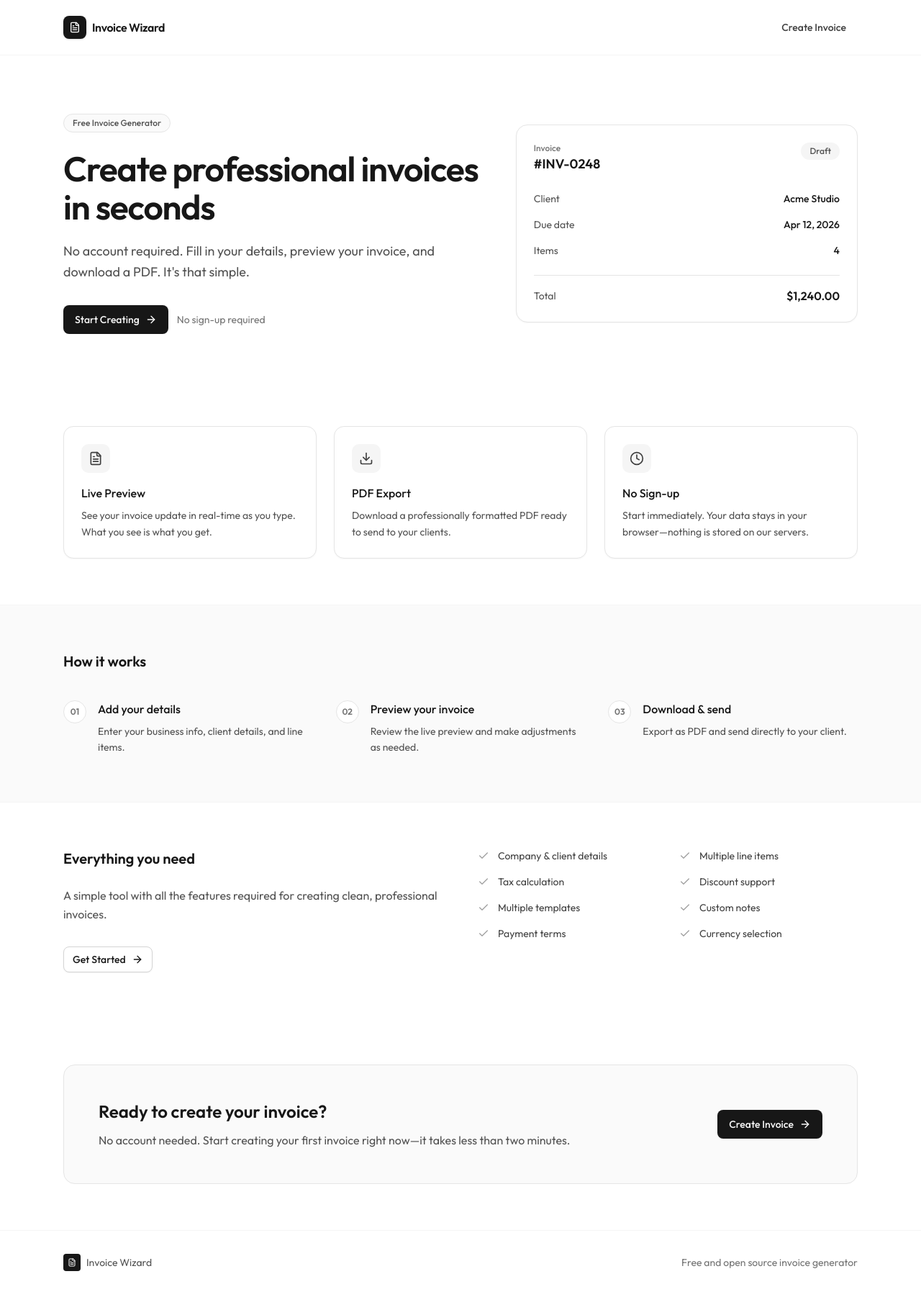
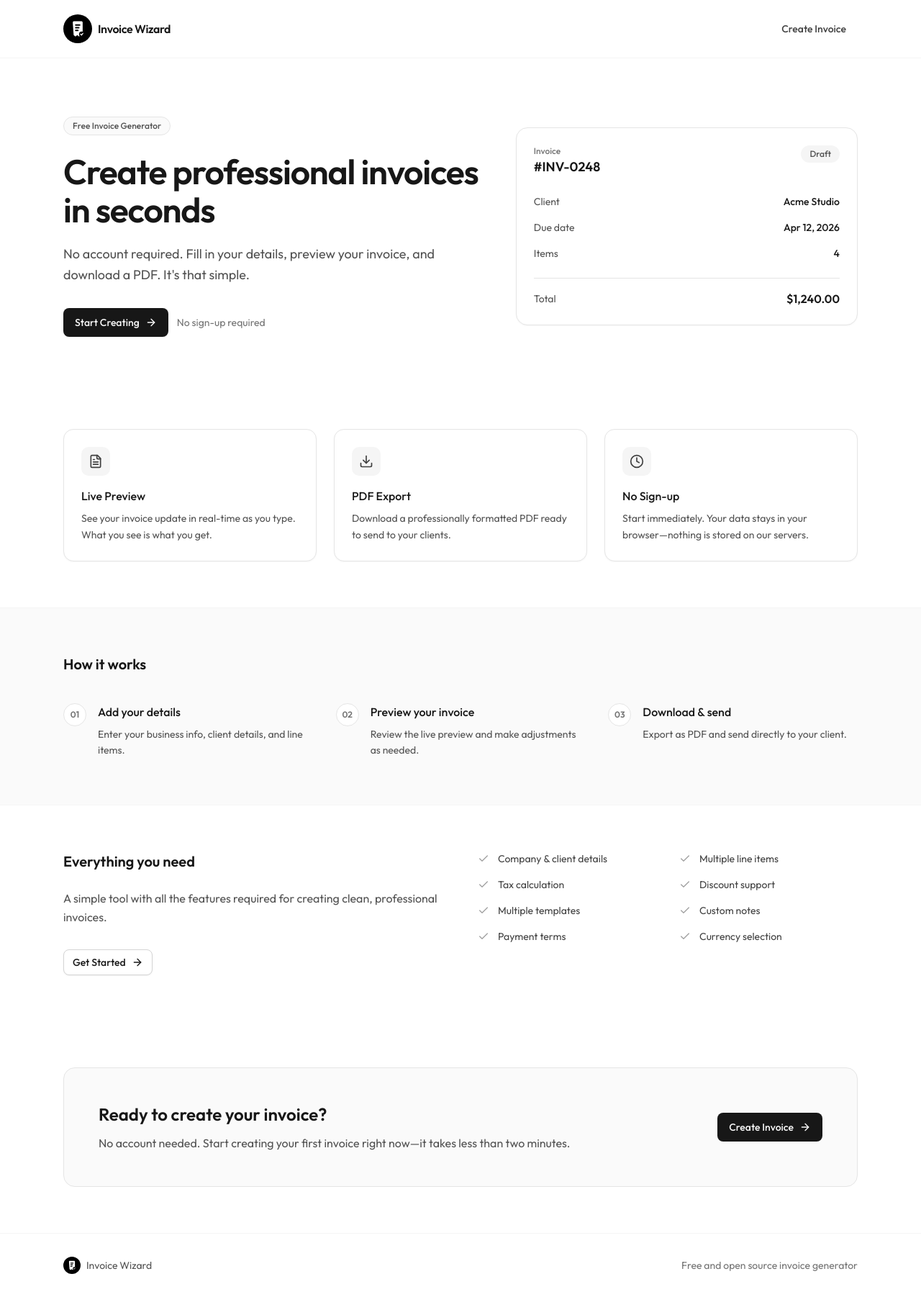
Before and after one commit to siamekanto19/invoice-wizard, a Next.js app: page / in a window 1280 px wide. Shown: the whole page at 72% size. Built offline with nearby package versions, Linux system fonts and the light colour scheme.

Commit message:
update logo

```diff
--- a/src/app/generate/page.tsx
+++ b/src/app/generate/page.tsx
@@ -16,7 +16,8 @@ import {
 import { Textarea } from "@/components/ui/textarea";
 import { Toaster } from "@/components/ui/toaster";
 import { useInvoiceStore } from "@/store/invoice-store";
-import { ArrowLeft, FileText } from "lucide-react";
+import Image from "next/image";
+import { ArrowLeft } from "lucide-react";
 import Link from "next/link";
 import { useRouter, useSearchParams } from "next/navigation";
 import { Suspense, useMemo, useState } from "react";
@@ -234,9 +235,7 @@ function InvoiceQuestionnaire() {
               <Input
                 placeholder="Client Company"
                 value={invoiceData.clientName}
-                onChange={(e) =>
-                  setInvoiceData({ clientName: e.target.value })
-                }
+                onChange={(e) => setInvoiceData({ clientName: e.target.value })}
               />
             </div>
             <div className="grid grid-cols-1 md:grid-cols-2 gap-4">
@@ -407,9 +406,7 @@ function InvoiceQuestionnaire() {
                 </label>
                 <DatePicker
                   value={invoiceData.dueDate}
-                  onChange={(date: string) =>
-                    setInvoiceData({ dueDate: date })
-                  }
+                  onChange={(date: string) => setInvoiceData({ dueDate: date })}
                   placeholder="Select date"
                 />
               </div>
@@ -432,9 +429,7 @@ function InvoiceQuestionnaire() {
               </label>
               <Select
                 value={invoiceData.template}
-                onValueChange={(value) =>
-                  setInvoiceData({ template: value })
-                }
+                onValueChange={(value) => setInvoiceData({ template: value })}
               >
                 <SelectTrigger className="w-full">
                   <SelectValue placeholder="Select template" />
@@ -454,9 +449,7 @@ function InvoiceQuestionnaire() {
               </label>
               <Select
                 value={invoiceData.currency}
-                onValueChange={(value) =>
-                  setInvoiceData({ currency: value })
-                }
+                onValueChange={(value) => setInvoiceData({ currency: value })}
               >
                 <SelectTrigger className="w-full">
                   <SelectValue placeholder="Select currency" />
@@ -617,7 +610,7 @@ function InvoiceQuestionnaire() {
         ),
       },
     ],
-    [invoiceData, setInvoiceData]
+    [invoiceData, setInvoiceData],
   );
 
   const currentStep = steps[stepIndex];
@@ -736,9 +729,7 @@ function QuestionnaireLayout() {
       <div className="lg:col-span-2 lg:sticky lg:top-24 space-y-4">
         <div className="rounded-2xl border border-neutral-200 bg-white p-5">
           <div className="flex items-center justify-between">
-            <h3 className="text-sm font-semibold text-neutral-900">
-              Preview
-            </h3>
+            <h3 className="text-sm font-semibold text-neutral-900">Preview</h3>
             <span className="text-xs text-neutral-500">
               {isReady ? "Ready" : "Complete steps"}
             </span>
@@ -784,9 +775,13 @@ function GeneratePageContent() {
             </Link>
 
             <div className="flex items-center gap-3">
-              <div className="w-8 h-8 bg-neutral-900 rounded-md flex items-center justify-center">
-                <FileText className="h-4 w-4 text-white" />
-              </div>
+              <Image
+                src="/logo.svg"
+                alt="Invoice Wizard"
+                width={40}
+                height={40}
+                className="rounded-md"
+              />
               <div>
                 <h1 className="text-lg font-semibold text-neutral-900">
                   Create Invoice
@@ -820,9 +815,7 @@ function GeneratePageContent() {
               </p>
             </div>
             <LayoutSelector
-              onSelect={(selected) =>
-                router.push(`/generate?mode=${selected}`)
-              }
+              onSelect={(selected) => router.push(`/generate?mode=${selected}`)}
             />
           </div>
         ) : mode === "questionnaire" ? (
--- a/src/app/page.tsx
+++ b/src/app/page.tsx
@@ -1,4 +1,5 @@
 import Link from "next/link";
+import Image from "next/image";
 import { Button } from "@/components/ui/button";
 import { ArrowRight, FileText, Download, Clock, Check } from "lucide-react";
 
@@ -9,9 +10,13 @@ export default function Home() {
       <header className="border-b border-neutral-100">
         <div className="container mx-auto max-w-6xl px-6 py-5 flex items-center justify-between">
           <div className="flex items-center gap-2">
-            <div className="w-8 h-8 bg-neutral-900 rounded-md flex items-center justify-center shadow-sm">
-              <FileText className="h-4 w-4 text-white" />
-            </div>
+            <Image
+              src="/logo.svg"
+              alt="Invoice Wizard"
+              width={40}
+              height={40}
+              className="rounded-md"
+            />
             <span className="font-semibold tracking-tight text-neutral-900">
               Invoice Wizard
             </span>
@@ -193,7 +198,8 @@ export default function Home() {
               Everything you need
             </h2>
             <p className="text-neutral-600 leading-relaxed mb-8">
-              A simple tool with all the features required for creating clean, professional invoices.
+              A simple tool with all the features required for creating clean,
+              professional invoices.
             </p>
             <Link href="/generate?mode=select">
               <Button variant="outline" className="gap-2 border-neutral-300">
@@ -249,9 +255,13 @@ export default function Home() {
         <div className="container mx-auto max-w-6xl px-6 py-8">
           <div className="flex flex-col sm:flex-row items-center justify-between gap-4">
             <div className="flex items-center gap-2">
-              <div className="w-6 h-6 bg-neutral-900 rounded flex items-center justify-center">
-                <FileText className="h-3 w-3 text-white" />
-              </div>
+              <Image
+                src="/logo.svg"
+                alt="Invoice Wizard"
+                width={24}
+                height={24}
+                className="rounded"
+              />
               <span className="text-sm text-neutral-600">Invoice Wizard</span>
             </div>
             <p className="text-sm text-neutral-500">
```
Also changed, not shown: public/logo.png, public/logo.svg.
